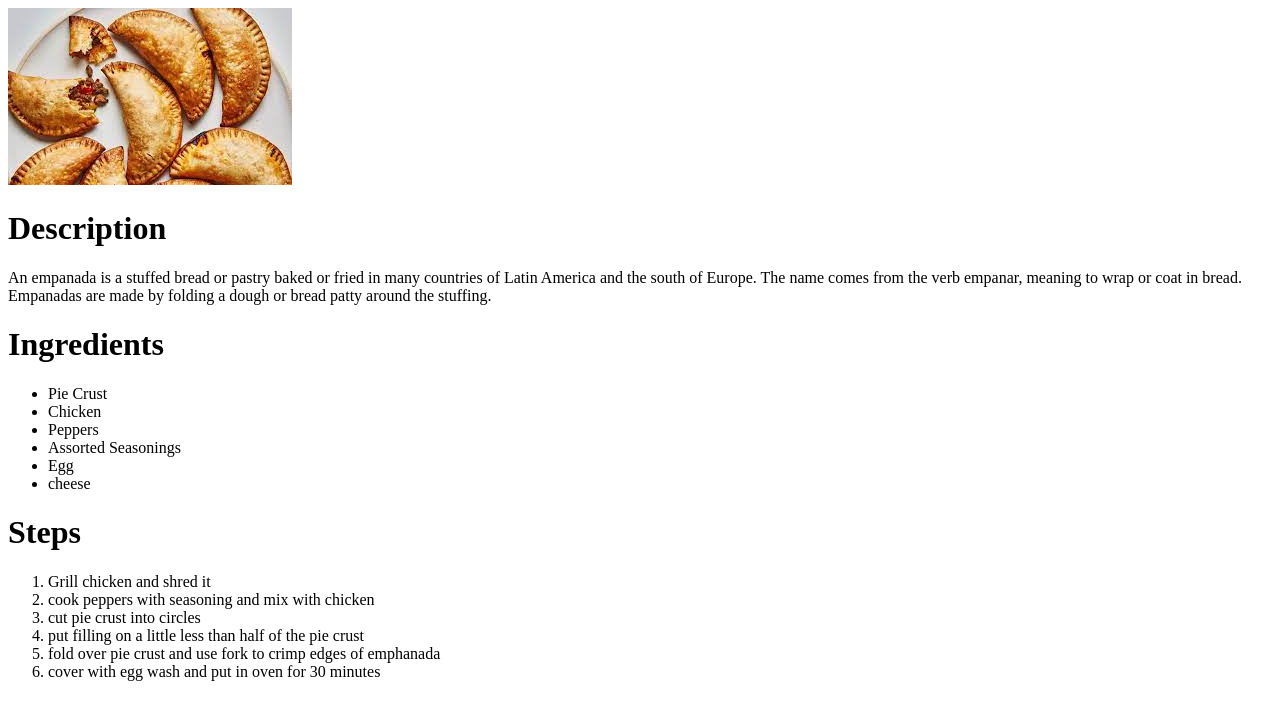
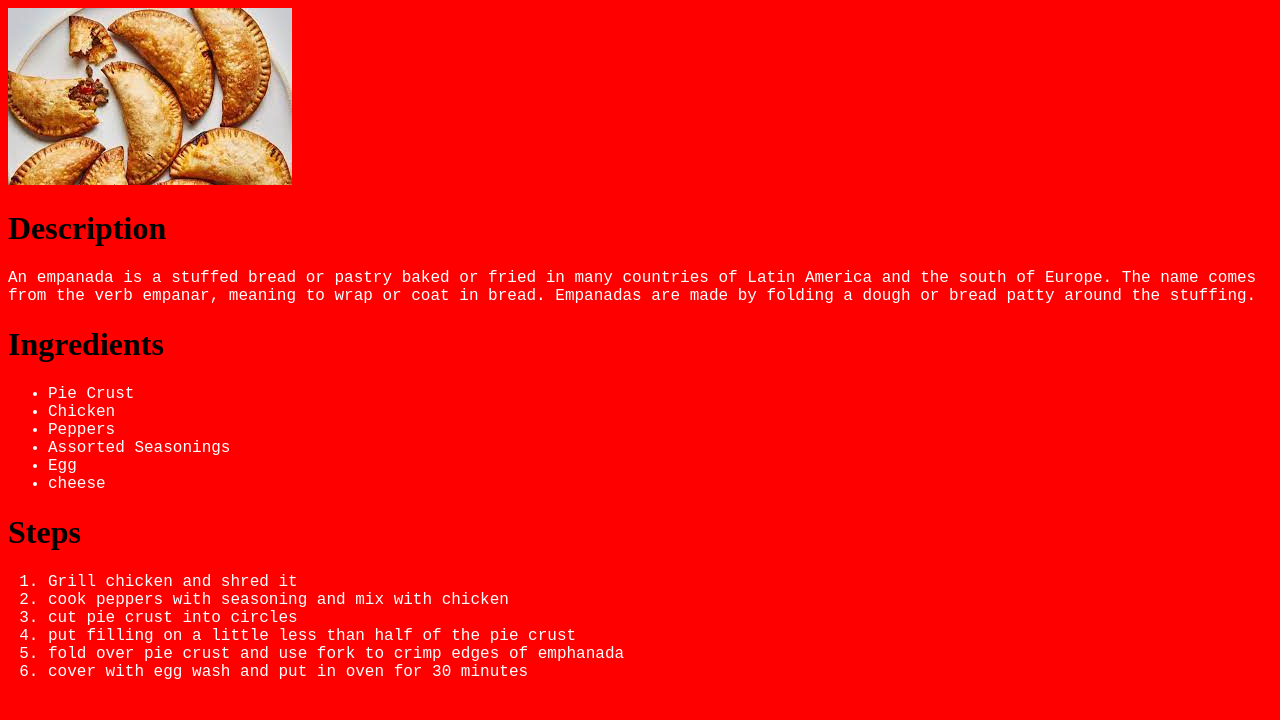
Before and after one commit to RyanVetter1500/odin-recipes, a plain HTML site: page recipes/emphanadas.html in a window 1280 px wide. Drawn offline with Linux system fonts and the light colour scheme.

Commit message:
changed emphanada page

```diff
--- a/recipes/emphanadas.html
+++ b/recipes/emphanadas.html
@@ -5,6 +5,7 @@
     <meta http-equiv="X-UA-Compatible" content="IE=edge">
     <meta name="viewport" content="width=device-width, initial-scale=1.0">
     <title>Document</title>
+    <link rel="stylesheet" href="recstyle.css">
 </head>
 <body>
 
@@ -16,7 +17,7 @@
         Empanadas are made by folding a dough or bread patty around the stuffing.</p>
 
     <h1>Ingredients</h1>
-    <ul>
+    <ul class="ingredients">
         <li>Pie Crust</li>
         <li>Chicken</li>
         <li>Peppers</li>
@@ -25,7 +26,7 @@
         <li>cheese</li>
     </ul>
     <h1>Steps</h1>
-    <ol>
+    <ol class="steps">
         <li>Grill chicken and shred it</li>
         <li>cook peppers with seasoning and mix with chicken</li>
         <li>cut pie crust into circles</li>
--- a/recipes/recstyle.css
+++ b/recipes/recstyle.css
@@ -0,0 +1,17 @@
+.ingredients{
+
+    font-family: 'Courier New', Courier, monospace;
+
+    color: white;
+
+
+
+}
+
+p {font-family: 'Courier New', Courier, monospace;
+color: white;}
+
+body{background-color: red;}
+
+ol{font-family: 'Courier New', Courier, monospace;
+color: white;}
```
